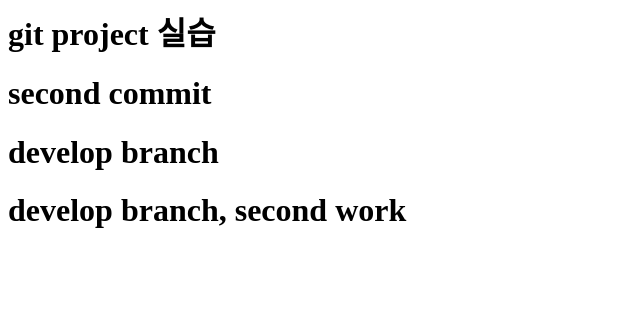
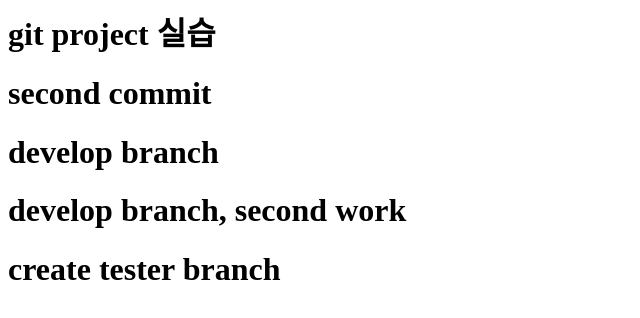
Before and after one commit to developerPKJ/git_project_OSS_5, a plain HTML site: page index.html in a window 1280 px wide. Shown: the whole page, without its empty margins (0-640 px from the left). Drawn offline with Linux system fonts and the light colour scheme.

Commit message:
tester commit

```diff
--- a/index.html
+++ b/index.html
@@ -8,6 +8,8 @@
 
     <h1>develop branch</h1>
     <h1>develop branch, second work</h1>
+
+    <h1>create tester branch</h1>
 </body>
 
 </html>
```
